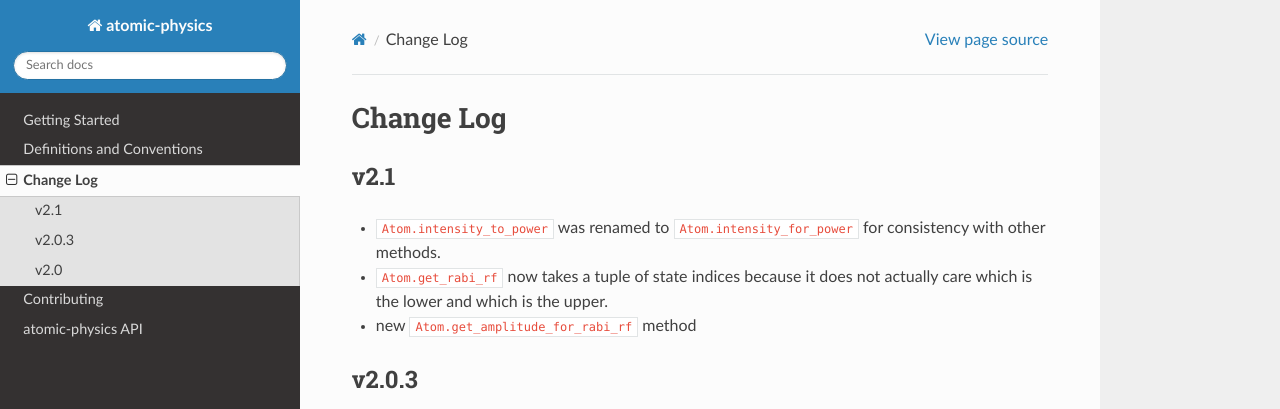
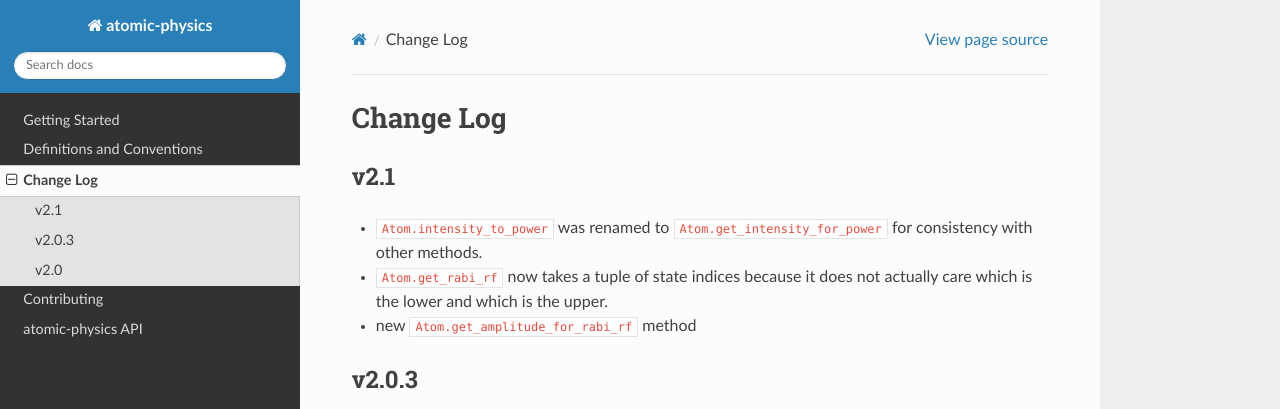
Before and after one commit to OxfordIonTrapGroup/atomic_physics, a Sphinx documentation site: the page built from docs/changes.rst, in a window 1280 px wide and 900 px high. Shown: the top 409 px of the window. Built offline with Sphinx 7.4.7 and the Read the Docs theme 3.1.0, drawn with Linux system fonts in a browser that asks for light colours; some of the changed text lies outside the part shown.

Commit message:
update changelog

```diff
--- a/docs/changes.rst
+++ b/docs/changes.rst
@@ -6,7 +6,7 @@ Change Log
 v2.1
 ~~~~
 
-* ``Atom.intensity_to_power`` was renamed to ``Atom.intensity_for_power`` for consistency with other methods.
+* ``Atom.intensity_to_power`` was renamed to ``Atom.get_intensity_for_power`` for consistency with other methods.
 * ``Atom.get_rabi_rf`` now takes a tuple of state indices because it does not actually care which is the lower and which is the upper.
 * new ``Atom.get_amplitude_for_rabi_rf`` method
 
@@ -79,7 +79,7 @@ API refactor:
 * added a new ``Atom.get_transition_for_levels`` helper function
 * ``Atom.population`` has been removed as it wasn't particularly useful
 * ``Atom.I0`` has been renamed ``Atom.get_saturation_intensity``
-* ``Atom.P0`` has been renamed ``intensity_for_power``
+* ``Atom.P0`` has been renamed ``get_intensity_for_power``
 * ``Laser.q`` has been renamed to ``Laser.polarization``
 * ``Laser.I`` has been renamed to ``Laser.intensity``
 * ``Atom.B`` has been renamed to ``Atom.magnetic_field``
```
